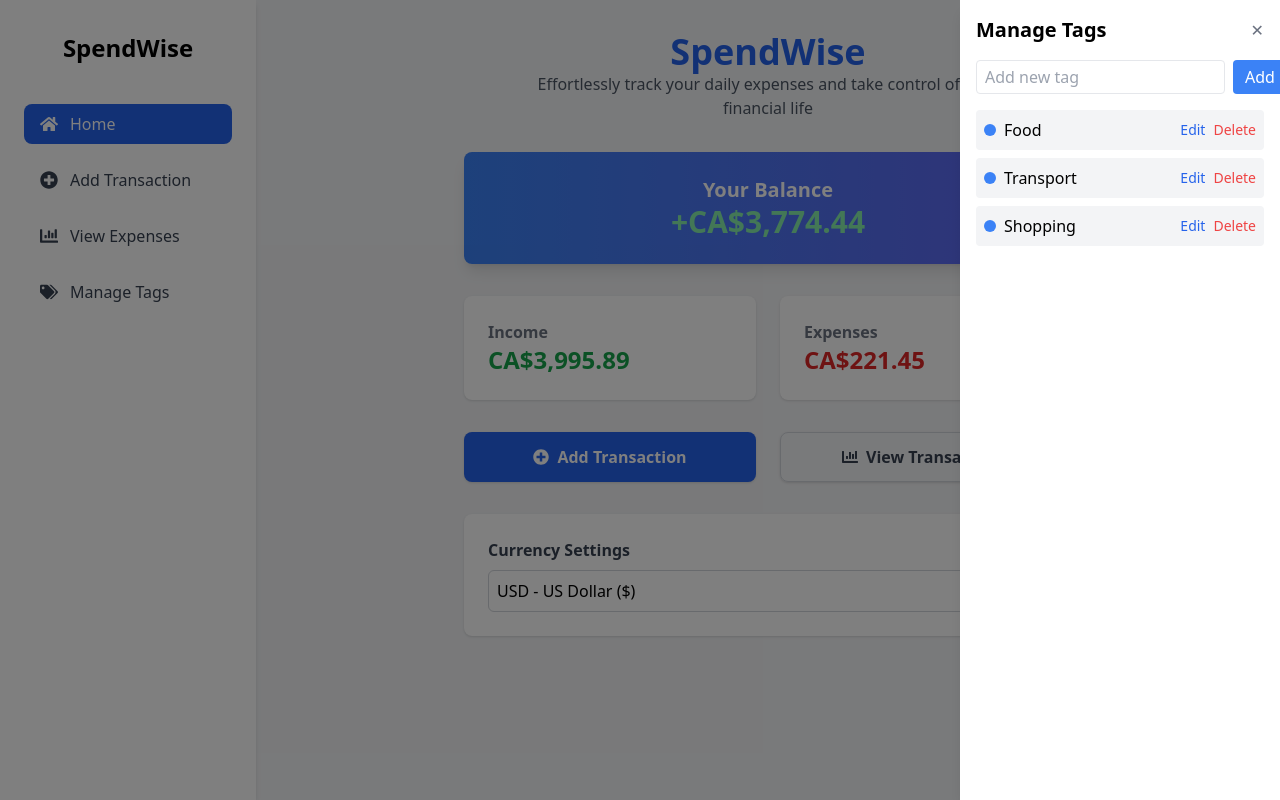
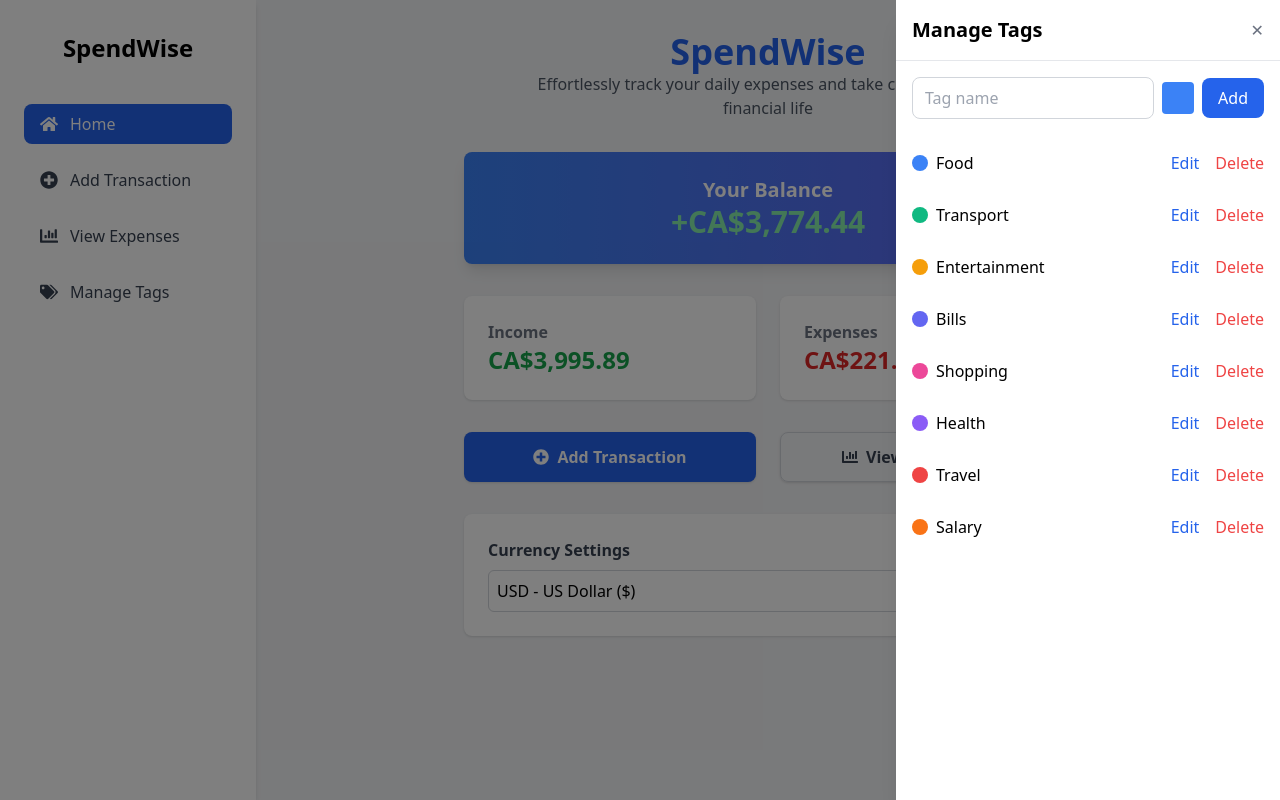
Before and after one commit to Sanduni4822/CashFlow-Tracker-Individual-, a React (Vite) app: page / in a window 1280 px wide. Both pictures are taken after a click on the element "Manage Tags". Built offline with nearby package versions, Linux system fonts and the light colour scheme.

Commit message:
Updated ManageTagsDrawer with colored indicators

```diff
--- a/src/components/ManageTagsDrawer.jsx
+++ b/src/components/ManageTagsDrawer.jsx
@@ -1,6 +1,18 @@
-import React, { useEffect } from "react";
+import React, { useState, useEffect } from 'react';
 
 const ManageTagsDrawer = ({ isOpen, onClose }) => {
+  const [newTagName, setNewTagName] = useState('');
+  const [tags, setTags] = useState([
+    { id: 1, name: 'Food', color: '#3b82f6' },
+    { id: 2, name: 'Transport', color: '#10b981' },
+    { id: 3, name: 'Entertainment', color: '#f59e0b' },
+    { id: 4, name: 'Bills', color: '#6366f1' },
+    { id: 5, name: 'Shopping', color: '#ec4899' },
+    { id: 6, name: 'Health', color: '#8b5cf6' },
+    { id: 7, name: 'Travel', color: '#ef4444' },
+    { id: 8, name: 'Salary', color: '#f97316' }
+  ]);
+
   useEffect(() => {
     const handleKeyDown = (e) => {
       if (e.key === "Escape") onClose();
@@ -9,56 +21,80 @@ const ManageTagsDrawer = ({ isOpen, onClose }) => {
     return () => window.removeEventListener("keydown", handleKeyDown);
   }, [onClose]);
 
+  const handleAddTag = () => {
+    if (newTagName.trim()) {
+      const newTag = {
+        id: tags.length + 1,
+        name: newTagName.trim(),
+        color: getRandomColor()
+      };
+      setTags([...tags, newTag]);
+      setNewTagName('');
+    }
+  };
+
+  const getRandomColor = () => {
+    const colors = ['#3b82f6', '#10b981', '#f59e0b', '#6366f1', '#ec4899', '#8b5cf6', '#ef4444', '#f97316'];
+    return colors[Math.floor(Math.random() * colors.length)];
+  };
+
   return (
-    <div
-      className={`fixed inset-0 z-50 transition-transform duration-300 ${
-        isOpen ? "translate-x-0" : "translate-x-full"
-      }`}
-    >
+    <div className={`fixed inset-0 z-50 flex items-center justify-end transition-opacity duration-300 ${
+      isOpen ? 'opacity-100' : 'opacity-0 pointer-events-none'
+    }`}>
       {/* Overlay */}
-      <div
-        className={`absolute inset-0 bg-black bg-opacity-50 transition-opacity ${
-          isOpen ? "opacity-100" : "opacity-0 pointer-events-none"
-        }`}
-        onClick={onClose}
-      ></div>
+      <div className="absolute inset-0 bg-black bg-opacity-50" onClick={onClose}></div>
 
       {/* Drawer */}
-      <div className="absolute right-0 top-0 h-full w-80 bg-white shadow-lg p-4 overflow-y-auto">
-        <div className="flex justify-between items-center mb-4">
-          <h2 className="text-xl font-bold">Manage Tags</h2>
+      <div className="relative h-full w-96 max-w-full bg-white shadow-xl overflow-hidden flex flex-col">
+        {/* Header */}
+        <div className="flex justify-between items-center p-4 border-b">
+          <h2 className="text-xl font-semibold">Manage Tags</h2>
           <button onClick={onClose} className="text-gray-500 hover:text-black">
             ✕
           </button>
         </div>
 
+        {/* Content */}
+        <div className="flex-1 overflow-y-auto p-4 space-y-6">
           {/* Add Tag */}
-        <div className="flex gap-2 mb-4">
+          <div className="flex items-center gap-2">
+            <div className="relative flex-1">
               <input
                 type="text"
-            placeholder="Add new tag"
-            className="flex-1 border rounded px-2 py-1"
+                value={newTagName}
+                onChange={(e) => setNewTagName(e.target.value)}
+                placeholder="Tag name"
+                className="w-full border border-gray-300 rounded-lg p-2 pl-3"
               />
-          <button className="bg-blue-500 text-white px-3 rounded">Add</button>
+            </div>
+            <div className="w-8 h-8 bg-blue-500 rounded"></div>
+            <button
+              onClick={handleAddTag}
+              className="bg-blue-600 text-white px-4 py-2 rounded-lg hover:bg-blue-700"
+            >
+              Add
+            </button>
           </div>
 
           {/* Tag List */}
-        <div className="space-y-2">
-          {["Food", "Transport", "Shopping"].map((tag) => (
+          <div className="space-y-3">
+            {tags.map((tag) => (
+              <div key={tag.id} className="flex items-center justify-between py-2">
+                <div className="flex items-center gap-2">
                   <div
-              key={tag}
-              className="flex justify-between items-center bg-gray-100 p-2 rounded"
-            >
-              <div className="flex items-center gap-2">
-                <span className="w-3 h-3 rounded-full bg-blue-500"></span>
-                <span>{tag}</span>
+                    className="w-4 h-4 rounded-full"
+                    style={{ backgroundColor: tag.color }}
+                  ></div>
+                  <span className="text-base">{tag.name}</span>
                 </div>
-              <div className="flex gap-2 text-sm text-blue-600">
-                <button>Edit</button>
-                <button className="text-red-500">Delete</button>
+                <div className="flex items-center space-x-4">
+                  <button className="text-blue-600 hover:underline">Edit</button>
+                  <button className="text-red-500 hover:underline">Delete</button>
                 </div>
               </div>
             ))}
+          </div>
         </div>
       </div>
     </div>
```
Lines whose indentation alone changed are shown as unchanged.
